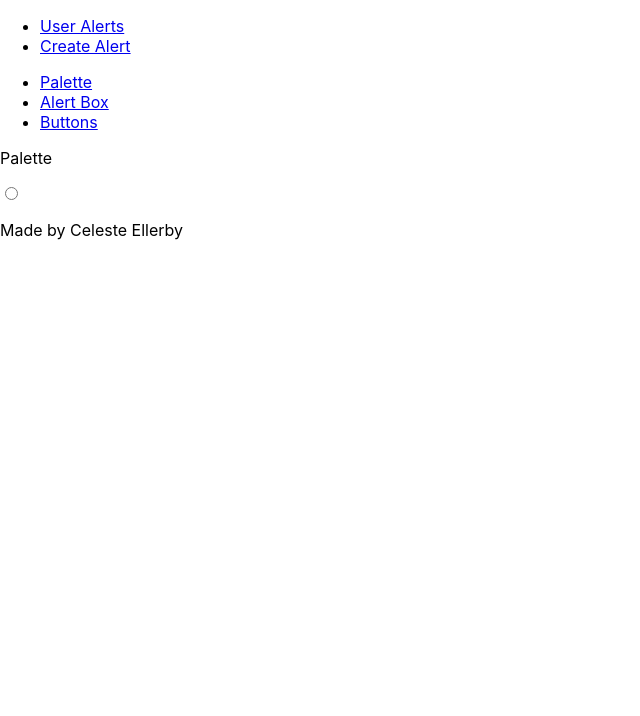
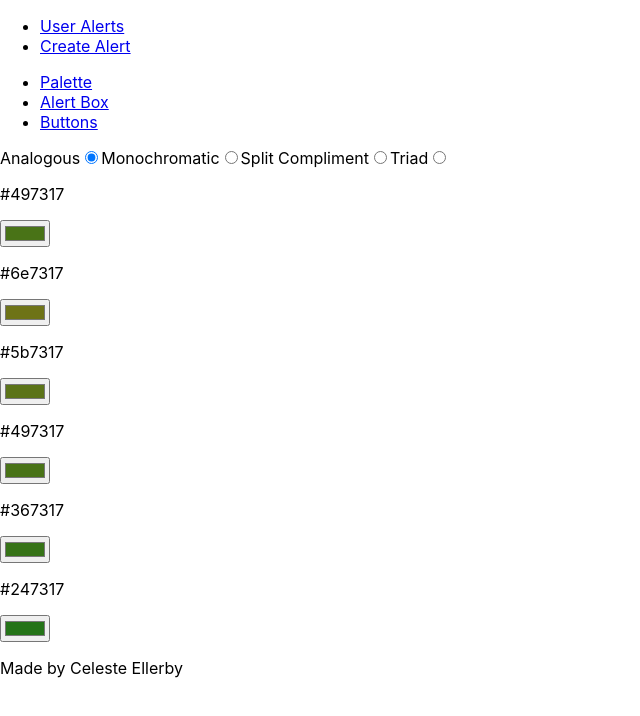
Before and after one commit to theFl00f/react-alert-css-mono, a React (Create React App) app: page /create/palette in a window 1280 px wide. Shown: the top 716 px of the page, without its empty margins (0-640 px from the left). Built offline with nearby package versions, Linux system fonts and the light colour scheme.

Commit message:
fix input value tracking

```diff
--- a/src/views/components/Form/ColorInput.js
+++ b/src/views/components/Form/ColorInput.js
@@ -1,5 +1,10 @@
 import React from "react";
 
-export const ColorInput = ({ args }) => {
-  return <input type="color" {...args} />;
+export const ColorInput = ({ label, ...args }) => {
+  return (
+    <label>
+      {label}
+      <input type="color" {...args} />
+    </label>
+  );
 };
--- a/src/views/components/Form/RadioInput.js
+++ b/src/views/components/Form/RadioInput.js
@@ -1,3 +1,8 @@
-export const RadioInput = ({ args }) => {
-  return <input type="radio" {...args} />;
+export const RadioInput = ({ label, ...args }) => {
+  return (
+    <label>
+      {label}
+      <input type="radio" {...args} />
+    </label>
+  );
 };
--- /dev/null
+++ b/src/views/components/TinyColor.js
@@ -0,0 +1,66 @@
+import { Fragment, useCallback, useEffect, useState } from "react";
+import tinycolor from "tinycolor2";
+import { ColorInput } from "../components/Form/ColorInput";
+
+export const TinyColor = ({ input }) => {
+  const [selectedColors, setSelectedColors] = useState([]);
+
+  const randomColor = () => {
+    return tinycolor.random();
+  };
+  const generatePalette = useCallback((paletteType) => {
+    let color;
+    switch (paletteType) {
+      case "analogous": {
+        color = randomColor().analogous();
+        break;
+      }
+      case "monochrome": {
+        color = randomColor().monochromatic();
+        break;
+      }
+      case "split": {
+        color = randomColor().splitcomplement();
+        break;
+      }
+      case "triad": {
+        color = randomColor().triad();
+        break;
+      }
+      default: {
+        color = randomColor();
+      }
+    }
+    return color.map((color) => color.toHexString());
+  }, []);
+
+  const handlePaletteChange = (event) => {
+    const newValue = event.target.value;
+    console.log(event.target);
+    const prevValue = event.target.attributes.value.value;
+    const index = selectedColors.indexOf(prevValue);
+    const newColors = [...selectedColors];
+    newColors[index] = newValue;
+    return setSelectedColors(newColors);
+  };
+
+  useEffect(() => {
+    if (selectedColors.length === 0) setSelectedColors(generatePalette(input));
+    return;
+  }, [selectedColors, generatePalette, input]);
+
+  useEffect(() => {
+    setSelectedColors(generatePalette(input));
+    return;
+    /* eslint-disable-next-line react-hooks/exhaustive-deps */
+  }, [input]);
+
+  return selectedColors.map((color, index) => {
+    return (
+      <Fragment key={index}>
+        <p>{color}</p>
+        <ColorInput value={color} onChange={handlePaletteChange} />
+      </Fragment>
+    );
+  });
+};
--- a/src/views/components/forms/PaletteForm.js
+++ b/src/views/components/forms/PaletteForm.js
@@ -1,12 +1,55 @@
-import React from "react";
+import React, { useState } from "react";
 import { Form } from "../Form";
 import { RadioInput } from "../Form/RadioInput";
+import tinycolor from "tinycolor2";
+import { TinyColor } from "../TinyColor";
 
 export const PaletteForm = () => {
+  const [paletteSelection, setPaletteSelection] = useState("analogous");
+
+  const colorOptions = [
+    {
+      label: "Analogous",
+      value: "analogous",
+      id: "analogous",
+      name: "colorSelection",
+      defaultChecked: true,
+    },
+    {
+      label: "Monochromatic",
+      value: "monochrome",
+      id: "monochrome",
+      name: "colorSelection",
+    },
+    {
+      label: "Split Compliment",
+      value: "split",
+      id: "split",
+      name: "colorSelection",
+    },
+    {
+      label: "Triad",
+      value: "triad",
+      id: "triad",
+      name: "colorSelection",
+    },
+  ];
+
+  tinycolor.random();
+
+  const handleChange = (event) => {
+    return setPaletteSelection(event.target.value);
+  };
+
   return (
     <Form>
+      <div onChange={handleChange}>
+        {colorOptions.map((color, index) => (
+          <RadioInput {...color} key={index} />
+        ))}
+      </div>
       <div>
-        <RadioInput />
+        <TinyColor input={paletteSelection} />
       </div>
     </Form>
   );
--- a/src/views/pages/CreateAlert/Palette/index.js
+++ b/src/views/pages/CreateAlert/Palette/index.js
@@ -4,8 +4,6 @@ import { PaletteForm } from "../../../components/forms/PaletteForm";
 const Palette = () => {
   return (
     <div>
-      <p>Palette</p>
-
       <PaletteForm />
     </div>
   );
```
Also changed, not shown: src/views/components/Form/Input.js (+7 -2 lines), src/views/components/Form/RangeInput.js (+7 -2 lines).
